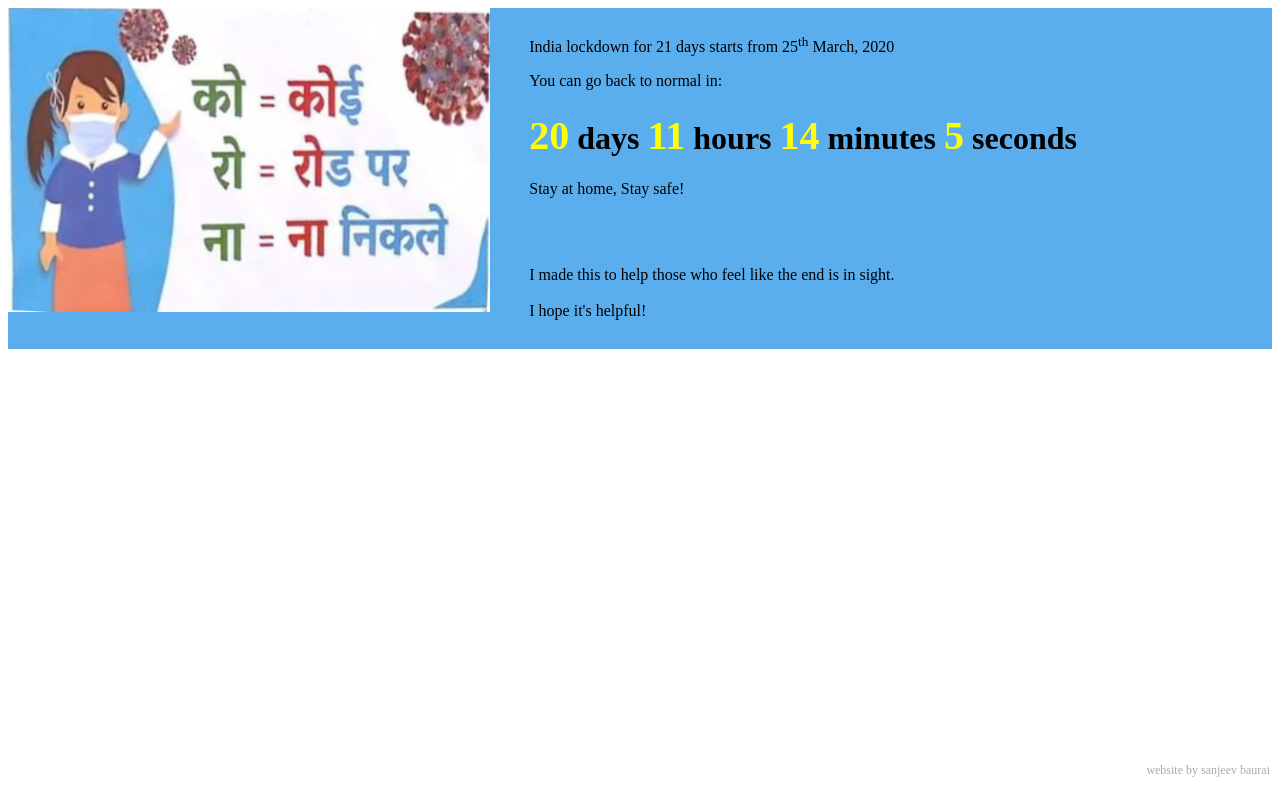
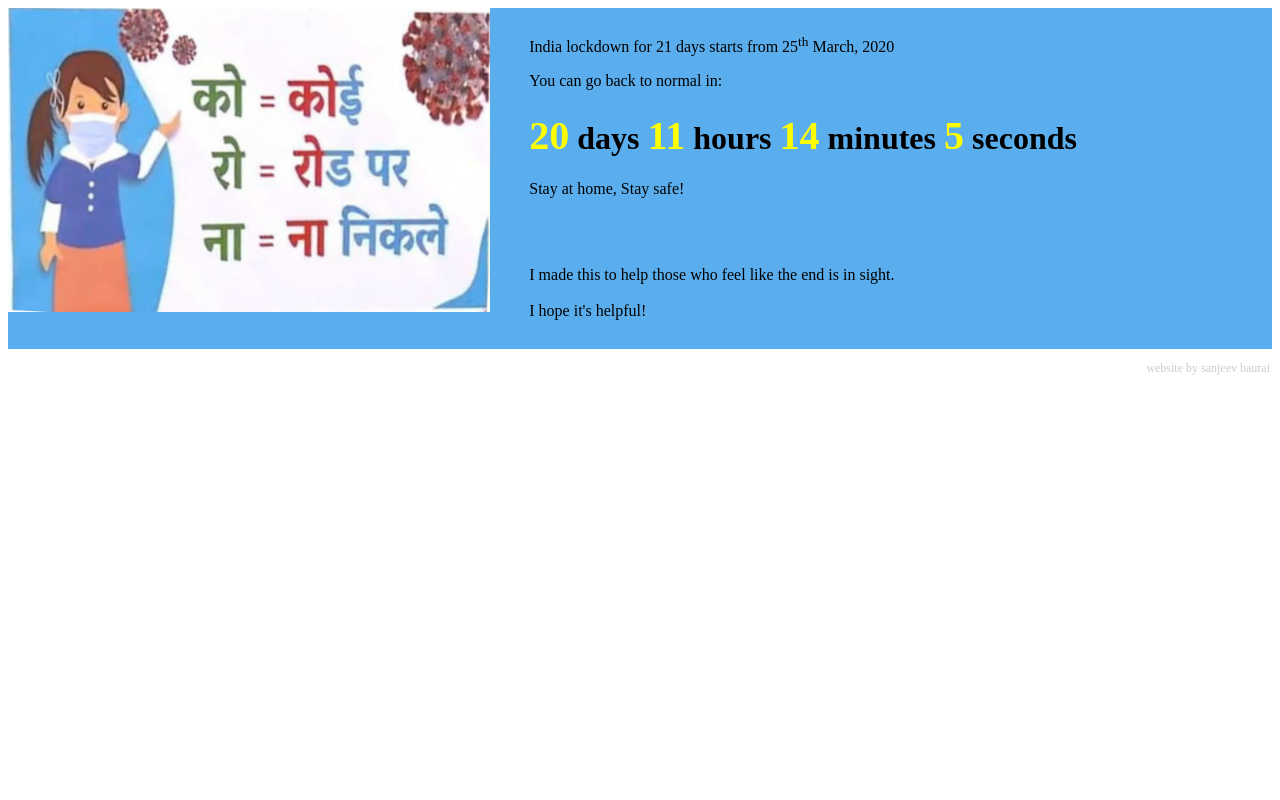
Before and after one commit to sanjeevbaurai/indialockdown, a PHP site: page / in a window 1280 px wide. Run offline with PHP 8.4, Linux system fonts and the light colour scheme.

Commit message:
update footer

```diff
--- a/css/style.css
+++ b/css/style.css
@@ -46,10 +46,9 @@ p {
 }
   footer {
     position: absolute;
-    bottom: 10px;
     right: 10px;
     font-size: 12px;
-    color: #aaa;
+    color: #ccc;
 }
 
 .hide {
```
